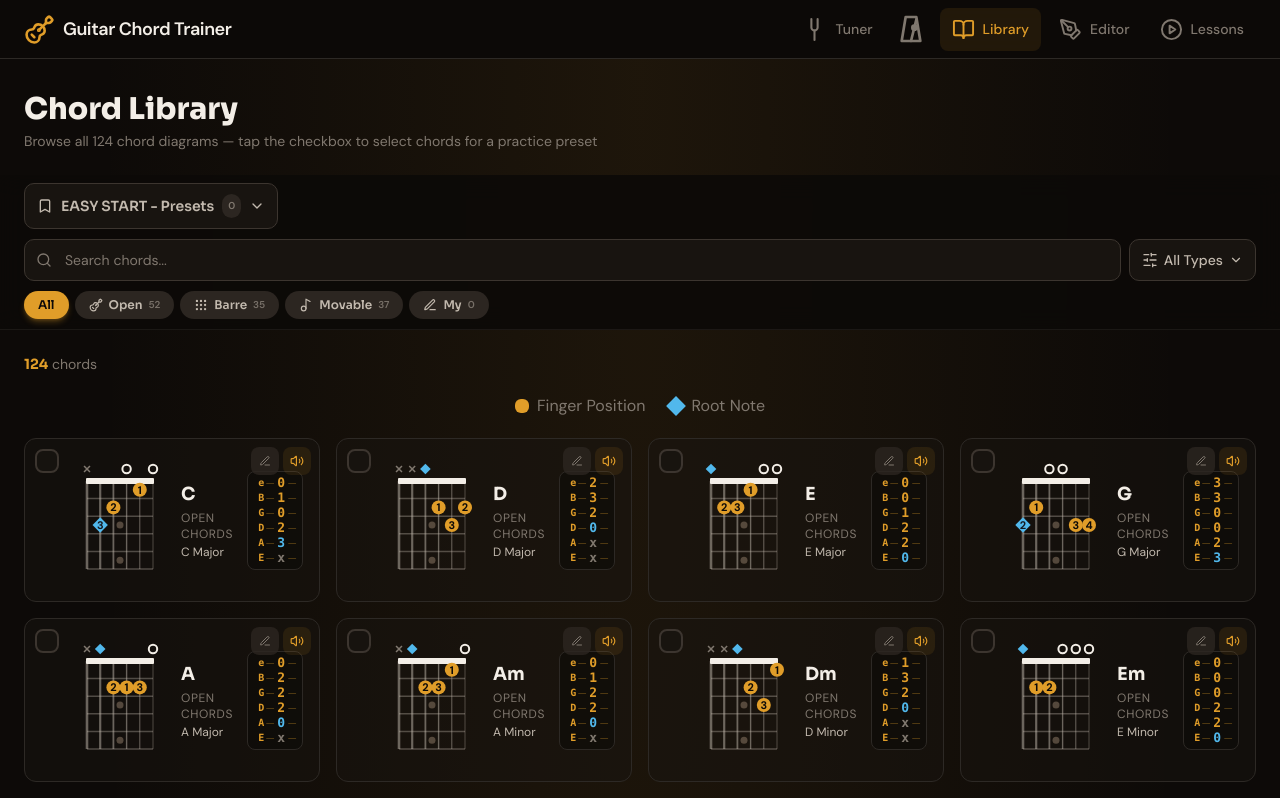
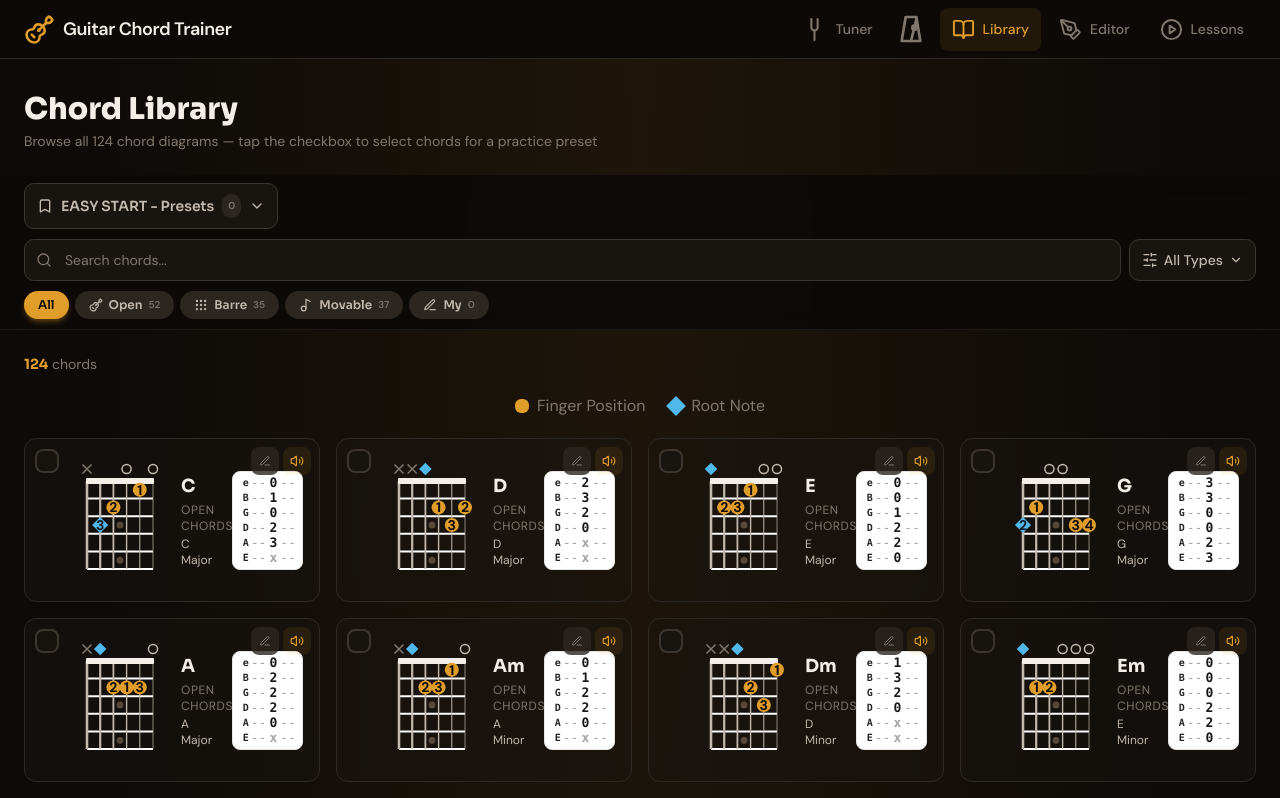
Before and after one commit to randysoller/FretMaster, a React (Vite) app: page /library in a window 1280 px wide. Shown: the top 798 px of the page. Built offline with nearby package versions, Linux system fonts and the light colour scheme.

Commit message:
Fix wrong chord detection not triggering

```diff
--- a/src/components/features/ChordDiagram.tsx
+++ b/src/components/features/ChordDiagram.tsx
@@ -6,9 +6,9 @@ interface ChordDiagramProps {
 }
 
 const SIZES = {
-  sm: { width: 100, height: 130, dotRadius: 7, fontSize: 11, topY: 18, fretLabelSize: 9 },
-  md: { width: 140, height: 175, dotRadius: 9.5, fontSize: 15, topY: 22, fretLabelSize: 11 },
-  lg: { width: 200, height: 250, dotRadius: 13, fontSize: 20, topY: 30, fretLabelSize: 14 },
+  sm: { width: 100, height: 130, dotRadius: 7, fontSize: 14, topY: 18, fretLabelSize: 9 },
+  md: { width: 140, height: 175, dotRadius: 9.5, fontSize: 18, topY: 22, fretLabelSize: 11 },
+  lg: { width: 200, height: 250, dotRadius: 13, fontSize: 24, topY: 30, fretLabelSize: 14 },
 };
 
 /** Extra left padding added when a fret label (e.g. "3fr") needs to be shown */
@@ -34,8 +34,8 @@ export default function ChordDiagram({ chord, size = 'md' }: ChordDiagramProps)
   const stringSpacing = gridWidth / (numStrings - 1);
   const fretSpacing = gridHeight / numFrets;
 
-  const getStringX = (i: number) => Math.round((padLeft + i * stringSpacing) * 100) / 100;
-  const getFretY = (f: number) => Math.round((padTop + f * fretSpacing) * 100) / 100;
+  const getStringX = (i: number) => padLeft + i * stringSpacing;
+  const getFretY = (f: number) => padTop + f * fretSpacing;
 
   const rootIdx = chord.rootNoteString;
 
@@ -94,9 +94,8 @@ export default function ChordDiagram({ chord, size = 'md' }: ChordDiagramProps)
           y1={getFretY(i)}
           x2={getStringX(numStrings - 1)}
           y2={getFretY(i)}
-          stroke="hsl(var(--text-subtle))"
-          strokeOpacity={0.35}
-          strokeWidth={i === 0 && !showNut ? 2.5 : 1.5}
+          className="chord-fret"
+          strokeWidth={i === 0 && !showNut ? 2.5 : 2}
         />
       ))}
 
@@ -122,7 +121,7 @@ export default function ChordDiagram({ chord, size = 'md' }: ChordDiagramProps)
         return <circle key={`inlay-${i}`} cx={centerX} cy={y} r={inlayR} fill="hsl(30 15% 50%)" opacity={0.5} />;
       })}
 
-      {/* String lines — thicker on left (low E) like real strings */}
+      {/* String lines — thicker on left (low E) like real strings, colored by status */}
       {Array.from({ length: numStrings }, (_, i) => (
         <line
           key={`string-${i}`}
@@ -131,7 +130,6 @@ export default function ChordDiagram({ chord, size = 'md' }: ChordDiagramProps)
           x2={getStringX(i)}
           y2={getFretY(numFrets)}
           stroke="hsl(var(--text-subtle))"
-          strokeOpacity={0.5}
           strokeWidth={STRING_WIDTHS[i]}
         />
       ))}
@@ -202,9 +200,8 @@ export default function ChordDiagram({ chord, size = 'md' }: ChordDiagramProps)
                   {barreFingerNum > 0 && (
                     <text
                       x={getStringX(si)}
-                      y={y}
+                      y={y + config.fontSize * 0.35}
                       textAnchor="middle"
-                      dominantBaseline="central"
                       className={isRoot ? 'chord-root-text' : 'chord-dot-text'}
                       fontSize={config.fontSize}
                     >
@@ -218,16 +215,16 @@ export default function ChordDiagram({ chord, size = 'md' }: ChordDiagramProps)
         );
       })}
 
-      {/* Open and muted string indicators */}
+      {/* Open and muted string indicators — colored by status */}
       {chord.frets.map((fret, i) => {
         const x = getStringX(i);
         const y = config.topY - 4;
-        const r = config.dotRadius * 0.6;
+        const r = config.dotRadius * 0.65;
 
         if (fret === 0) {
           const isRoot = i === rootIdx;
           if (isRoot) {
-            return <RootDiamond key={`open-root-${i}`} x={x} y={y} r={r * 1.15} />;
+            return <RootDiamond key={`open-root-${i}`} x={x} y={y} r={r * 1.2} />;
           }
           return (
             <circle
@@ -240,24 +237,21 @@ export default function ChordDiagram({ chord, size = 'md' }: ChordDiagramProps)
           );
         }
         if (fret === -1) {
-          const xr = r * 0.7;
           return (
             <g key={`muted-${i}`}>
               <line
-                x1={x - xr}
-                y1={y - xr}
-                x2={x + xr}
-                y2={y + xr}
+                x1={x - r}
+                y1={y - r}
+                x2={x + r}
+                y2={y + r}
                 className="chord-muted"
-                strokeWidth={2}
               />
               <line
-                x1={x + xr}
-                y1={y - xr}
-                x2={x - xr}
-                y2={y + xr}
+                x1={x + r}
+                y1={y - r}
+                x2={x - r}
+                y2={y + r}
                 className="chord-muted"
-                strokeWidth={2}
               />
             </g>
           );
@@ -265,7 +259,7 @@ export default function ChordDiagram({ chord, size = 'md' }: ChordDiagramProps)
         return null;
       })}
 
-      {/* Finger dots (non-barre) */}
+      {/* Finger dots (non-barre) — colored by status */}
       {chord.frets.map((fret, i) => {
         if (fret <= 0) return null;
 
@@ -276,7 +270,7 @@ export default function ChordDiagram({ chord, size = 'md' }: ChordDiagramProps)
         if (barreRenderedStrings.has(`${i}-${fret}`)) return null;
 
         const x = getStringX(i);
-        const y = getFretY(relFret - 1) + fretSpacing / 2;
+        const y = getFretY(relFret) - fretSpacing / 2;
         const isRoot = i === rootIdx;
 
         return (
@@ -294,9 +288,8 @@ export default function ChordDiagram({ chord, size = 'md' }: ChordDiagramProps)
             {chord.fingers[i] > 0 && (
               <text
                 x={x}
-                y={y}
+                y={y + config.fontSize * 0.35}
                 textAnchor="middle"
-                dominantBaseline="central"
                 className={isRoot ? 'chord-root-text' : 'chord-dot-text'}
                 fontSize={config.fontSize}
               >
@@ -310,9 +303,9 @@ export default function ChordDiagram({ chord, size = 'md' }: ChordDiagramProps)
   );
 }
 
-/** Light blue diamond shape for root notes — perfectly centered on x,y */
+/** Light blue diamond shape for root notes */
 function RootDiamond({ x, y, r }: { x: number; y: number; r: number }) {
-  const d = r * 1.1;
+  const d = r * 1.15;
   const points = `${x},${y - d} ${x + d},${y} ${x},${y + d} ${x - d},${y}`;
   return <polygon points={points} className="chord-root" />;
 }
--- a/src/components/features/ChordTablature.tsx
+++ b/src/components/features/ChordTablature.tsx
@@ -19,42 +19,39 @@ export default function ChordTablature({ chord, size = 'sm' }: ChordTablaturePro
   const reversedRootIdx = 5 - rootIdx;
 
   const textSizes = {
-    sm: { label: 'text-[10px]', fret: 'text-[13px]', gap: 'gap-[1px]', lineH: 'h-[14px]', labelW: 'w-3', py: 'py-1 px-1.5', rounded: 'rounded-md' },
-    md: { label: 'text-xs', fret: 'text-[14px]', gap: 'gap-[2px]', lineH: 'h-[18px]', labelW: 'w-4', py: 'py-1.5 px-2', rounded: 'rounded-lg' },
-    lg: { label: 'text-sm', fret: 'text-base', gap: 'gap-[3px]', lineH: 'h-[22px]', labelW: 'w-5', py: 'py-2 px-3', rounded: 'rounded-lg' },
+    sm: { label: 'text-[10px]', fret: 'text-[13px]', gap: 'gap-[1px]', lineH: 'h-[14px]', dashW: 'w-3', labelW: 'w-3', py: 'py-1 px-1.5', rounded: 'rounded-md' },
+    md: { label: 'text-xs', fret: 'text-[14px]', gap: 'gap-[2px]', lineH: 'h-[18px]', dashW: 'w-5', labelW: 'w-4', py: 'py-1.5 px-2', rounded: 'rounded-lg' },
+    lg: { label: 'text-sm', fret: 'text-base', gap: 'gap-[3px]', lineH: 'h-[22px]', dashW: 'w-6', labelW: 'w-5', py: 'py-2 px-3', rounded: 'rounded-lg' },
   };
 
   const cfg = textSizes[size];
 
   return (
-    <div className={`font-mono flex flex-col ${cfg.gap} select-none bg-[hsl(var(--bg-base)/0.6)] ${cfg.py} ${cfg.rounded} border border-[hsl(var(--border-subtle))]`}>
+    <div className={`font-mono flex flex-col ${cfg.gap} select-none bg-white ${cfg.py} ${cfg.rounded} border border-neutral-200`}>
       {reversedFrets.map((fret, i) => {
         const fretDisplay = fret === -1 ? 'x' : String(fret);
         const isMuted = fret === -1;
-        const isRoot = i === reversedRootIdx;
 
         return (
           <div key={i} className={`flex items-center ${cfg.lineH}`}>
             {/* String label */}
-            <span className={`${cfg.label} ${cfg.labelW} text-right font-bold text-[hsl(var(--color-primary))] shrink-0 pr-0.5`}>
+            <span className={`${cfg.label} ${cfg.labelW} text-right font-bold text-neutral-800 shrink-0 pr-0.5`}>
               {STRING_LABELS[i]}
             </span>
             {/* Dashes before */}
-            <span className={`${cfg.fret} text-[hsl(var(--color-primary)/0.35)]`}>{"\u2014"}</span>
-            {/* Fret number */}
+            <span className={`${cfg.fret} text-neutral-400`}>--</span>
+            {/* Fret number — black, muted slightly lighter */}
             <span
               className={`${cfg.fret} font-bold tabular-nums text-center min-w-[14px] ${
                 isMuted
-                  ? 'text-[hsl(var(--text-muted))]'
-                  : isRoot
-                    ? 'text-[hsl(200_80%_62%)]'
-                    : 'text-[hsl(var(--color-primary))]'
+                  ? 'text-neutral-400'
+                  : 'text-neutral-900'
               }`}
             >
               {fretDisplay}
             </span>
             {/* Dashes after */}
-            <span className={`${cfg.fret} text-[hsl(var(--color-primary)/0.35)]`}>{"\u2014"}</span>
+            <span className={`${cfg.fret} text-neutral-400`}>--</span>
           </div>
         );
       })}
--- a/src/components/features/CustomChordDiagram.tsx
+++ b/src/components/features/CustomChordDiagram.tsx
@@ -6,9 +6,9 @@ interface CustomChordDiagramProps {
 }
 
 const SIZES = {
-  sm: { width: 100, height: 130, dotRadius: 7, fontSize: 11, topY: 18, fretLabelSize: 9 },
-  md: { width: 140, height: 175, dotRadius: 9.5, fontSize: 15, topY: 22, fretLabelSize: 11 },
-  lg: { width: 200, height: 250, dotRadius: 13, fontSize: 20, topY: 30, fretLabelSize: 14 },
+  sm: { width: 100, height: 130, dotRadius: 7, fontSize: 14, topY: 18, fretLabelSize: 9 },
+  md: { width: 140, height: 175, dotRadius: 9.5, fontSize: 18, topY: 22, fretLabelSize: 11 },
+  lg: { width: 200, height: 250, dotRadius: 13, fontSize: 24, topY: 30, fretLabelSize: 14 },
 };
 
 const STRING_WIDTHS = [2.6, 2.2, 1.8, 1.4, 1.0, 0.7];
@@ -36,8 +36,8 @@ export default function CustomChordDiagram({ chord, size = 'md' }: CustomChordDi
   const stringSpacing = gridWidth / (numStrings - 1);
   const fretSpacing = gridHeight / numFrets;
 
-  const getStringX = (i: number) => Math.round((padLeft + i * stringSpacing) * 100) / 100;
-  const getFretY = (f: number) => Math.round((padTop + f * fretSpacing) * 100) / 100;
+  const getStringX = (i: number) => padLeft + i * stringSpacing;
+  const getFretY = (f: number) => padTop + f * fretSpacing;
 
   return (
     <svg
@@ -52,7 +52,7 @@ export default function CustomChordDiagram({ chord, size = 'md' }: CustomChordDi
           x={padLeft - 6}
           y={getFretY(0.5) + config.fretLabelSize / 3}
           textAnchor="end"
-          className="fill-[hsl(var(--text-subtle))]"
+          fill="hsl(33 14% 72%)"
           fontSize={config.fretLabelSize}
           fontFamily="DM Sans, sans-serif"
           fontWeight={600}
@@ -69,9 +69,8 @@ export default function CustomChordDiagram({ chord, size = 'md' }: CustomChordDi
           y1={getFretY(i)}
           x2={getStringX(numStrings - 1)}
           y2={getFretY(i)}
-          stroke="hsl(var(--text-subtle))"
-          strokeOpacity={0.35}
-          strokeWidth={i === 0 && !showNut ? 2.5 : 1.5}
+          stroke="#ffffff"
+          strokeWidth={i === 0 && !showNut ? 2.5 : 2}
         />
       ))}
 
@@ -105,9 +104,9 @@ export default function CustomChordDiagram({ chord, size = 'md' }: CustomChordDi
           y1={getFretY(0)}
           x2={getStringX(i)}
           y2={getFretY(numFrets)}
-          stroke="hsl(var(--text-subtle))"
-          strokeOpacity={chord.mutedStrings.has(i) ? 0.2 : 0.5}
+          stroke="hsl(33 14% 72%)"
           strokeWidth={STRING_WIDTHS[i]}
+          opacity={chord.mutedStrings.has(i) ? 0.3 : 1}
         />
       ))}
 
@@ -119,7 +118,7 @@ export default function CustomChordDiagram({ chord, size = 'md' }: CustomChordDi
           width={getStringX(numStrings - 1) - getStringX(0) + 2}
           height={6}
           rx={1}
-          fill="hsl(var(--text-default))"
+          fill="hsl(36 33% 93%)"
         />
       )}
 
@@ -132,22 +131,21 @@ export default function CustomChordDiagram({ chord, size = 'md' }: CustomChordDi
         if (chord.openStrings.has(i)) {
           const isDiamond = chord.openDiamonds?.has(i);
           if (isDiamond) {
-            const d = r * 1.1;
+            const d = r * 1.3;
             const points = `${x},${y - d} ${x + d},${y} ${x},${y + d} ${x - d},${y}`;
             return (
-              <polygon key={`open-${i}`} points={points} className="chord-root" />
+              <polygon key={`open-${i}`} points={points} stroke="hsl(200 80% 62%)" strokeWidth={1.5} fill="none" />
             );
           }
           return (
-            <circle key={`open-${i}`} cx={x} cy={y} r={r} className="chord-open" />
+            <circle key={`open-${i}`} cx={x} cy={y} r={r} stroke="hsl(33 14% 72%)" strokeWidth={1.5} fill="none" />
           );
         }
         if (chord.mutedStrings.has(i)) {
-          const xr = r * 0.7;
           return (
             <g key={`muted-${i}`}>
-              <line x1={x - xr} y1={y - xr} x2={x + xr} y2={y + xr} className="chord-muted" strokeWidth={2} />
-              <line x1={x + xr} y1={y - xr} x2={x - xr} y2={y + xr} className="chord-muted" strokeWidth={2} />
+              <line x1={x - r} y1={y - r} x2={x + r} y2={y + r} stroke="hsl(30 7% 47%)" strokeWidth={1.5} />
+              <line x1={x + r} y1={y - r} x2={x - r} y2={y + r} stroke="hsl(30 7% 47%)" strokeWidth={1.5} />
             </g>
           );
         }
@@ -157,7 +155,7 @@ export default function CustomChordDiagram({ chord, size = 'md' }: CustomChordDi
       {/* Barres */}
       {chord.barres.map((barre, idx) => {
         const y = getFretY(barre.fret - 1) + fretSpacing / 2;
-        const barHeight = config.dotRadius * 0.38;
+        const barHeight = 4; // 8pt total height (3pt + 5pt larger)
         return (
           <rect
             key={`barre-${idx}-${barre.fret}-${barre.fromString}-${barre.toString}`}
@@ -182,7 +180,7 @@ export default function CustomChordDiagram({ chord, size = 'md' }: CustomChordDi
           <g key={`dot-${marker.fret}-${marker.string}`}>
             {marker.shape === 'diamond' ? (
               <polygon
-                points={`${x},${y - config.dotRadius * 1.1} ${x + config.dotRadius * 1.1},${y} ${x},${y + config.dotRadius * 1.1} ${x - config.dotRadius * 1.1},${y}`}
+                points={`${x},${y - config.dotRadius * 1.15} ${x + config.dotRadius * 1.15},${y} ${x},${y + config.dotRadius * 1.15} ${x - config.dotRadius * 1.15},${y}`}
                 fill={marker.color}
               />
             ) : (
@@ -191,12 +189,11 @@ export default function CustomChordDiagram({ chord, size = 'md' }: CustomChordDi
             {displayLabel && (
               <text
                 x={x}
-                y={y}
+                y={y + config.fontSize * 0.35}
                 textAnchor="middle"
-                dominantBaseline="central"
                 fontSize={config.fontSize}
                 fontFamily="DM Sans, sans-serif"
-                fontWeight={800}
+                fontWeight={700}
                 fill={isLightColor(marker.color) ? '#1a1a1a' : '#fafafa'}
               >
                 {displayLabel}
```
Also changed, not shown: src/index.css (+7 -8 lines).
